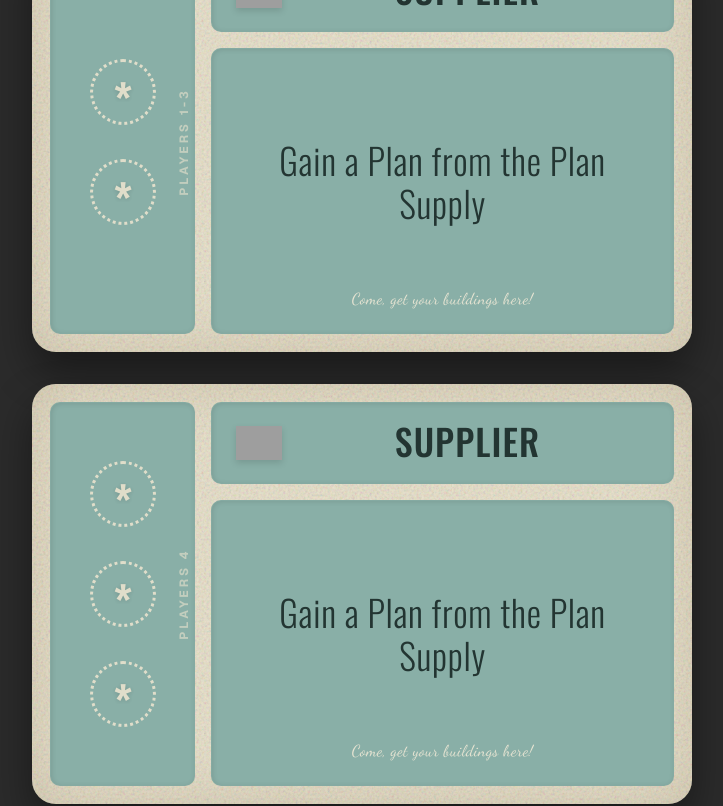
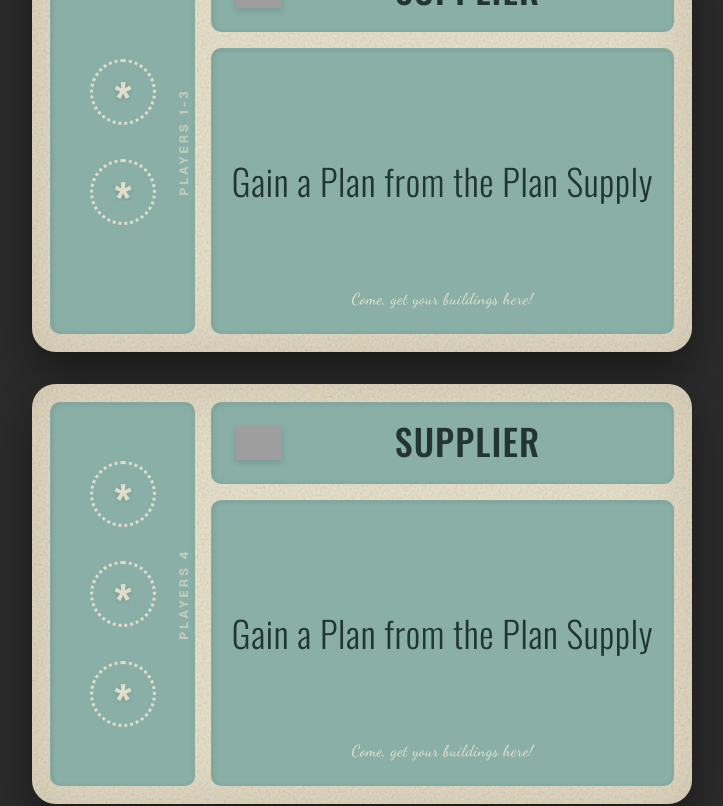
Before and after one commit to simonphan1405/mint-works, a Next.js app: page / in a window 1280 px wide. Shown: the part 1020-1826 px from the top of the page, without its empty margins (278-1001 px from the left). Built offline with nearby package versions, Linux system fonts and the light colour scheme; grey boxes are pictures that could not be loaded.

Commit message:
feat: implement StarTokenGroup and add text parsing to LocationCard for dynamic icon rendering, plus update location data.

```diff
--- a/components/LocationCard.tsx
+++ b/components/LocationCard.tsx
@@ -1,5 +1,6 @@
 import React, { ReactNode } from "react";
-import { TokenGroup } from "./TokenGroup";
+import { MintTokenGroup } from "./MintTokenGroup";
+import { StarTokenGroup } from "./StarTokenGroup";
 
 export interface LocationCardProps {
   title: string;
@@ -13,6 +14,54 @@ export interface LocationCardProps {
   ownerText?: string;
   ownerTokensCount?: number;
 }
+
+const parseTextWithIcons = (text: string) => {
+  if (!text) return null;
+  const parts = text.split(/(\[MINT\]|\[MINT_\d+\]|\[STAR\]|\[STAR_\d+\]|\n)/g);
+  return parts.map((part, i) => {
+    if (part === '[MINT]') return (
+      <span key={i} className="inline-block align-middle mx-[4px] mt-[-6px]">
+        <MintTokenGroup count={1} />
+      </span>
+    );
+    if (part.startsWith('[MINT_')) {
+      const count = parseInt(part.replace('[MINT_', '').replace(']', ''), 10);
+      return (
+        <span key={i} className="inline-block align-middle mx-[4px] mt-[-6px]">
+          <MintTokenGroup count={count} />
+        </span>
+      );
+    }
+    if (part === '[STAR]') return (
+      <span key={i} className="inline-block align-text-bottom mx-[2px]">
+        <StarTokenGroup count={1} />
+      </span>
+    );
+    if (part.startsWith('[STAR_')) {
+      const count = parseInt(part.replace('[STAR_', '').replace(']', ''), 10);
+      return (
+        <span key={i} className="inline-block align-text-bottom mx-[2px]">
+          <StarTokenGroup count={count} />
+        </span>
+      );
+    }
+    if (part === '\n') return <br key={i} />;
+    return part;
+  });
+};
+
+const renderActionRow = (text: string, count: number = 0, isSecondary: boolean = false) => (
+  <div className="text-center text-[#233532] leading-[1.2]">
+    <span className={`${isSecondary ? 'text-[32px]' : 'text-[36px]'} font-[family-name:var(--font-oswald)] font-light tracking-[0.02em] align-middle`}>
+      {parseTextWithIcons(text)}
+    </span>
+    {count > 0 ? (
+      <span className={`inline-block align-middle ml-2 ${isSecondary ? 'scale-90 origin-left' : ''}`}>
+        <MintTokenGroup count={count} />
+      </span>
+    ) : null}
+  </div>
+);
 
 export function LocationCard({
   title,
@@ -89,15 +138,8 @@ export function LocationCard({
           <div className="flex-1 bg-[#89AFA7] rounded-[10px] border border-[#7C9E96]/30 shadow-[inset_1px_1px_5px_rgba(0,0,0,0.1)] flex flex-col relative items-center justify-center">
             {/* Action */}
             {actionText && (
-              <div className="mt-[-20px] text-center text-[#233532] px-[36px] leading-[1.2]">
-                <span className="text-[36px] font-[family-name:var(--font-oswald)] font-light tracking-[0.02em] align-middle">
-                  {actionText}
-                </span>
-                {tokensCount ? (
-                  <span className="inline-block align-middle ml-2">
-                    <TokenGroup count={tokensCount} />
-                  </span>
-                ) : null}
+              <div className="mt-[-20px] flex flex-col items-center justify-center gap-1 w-full relative z-10 px-2">
+                {renderActionRow(actionText, tokensCount, false)}
               </div>
             )}
 
@@ -138,7 +180,7 @@ export function LocationCard({
                     </span>
                     {ownerTokensCount ? (
                       <span className="inline-block align-middle ml-1">
-                        <TokenGroup count={ownerTokensCount} />
+                        <MintTokenGroup count={ownerTokensCount} />
                       </span>
                     ) : null}
                   </div>
--- a/components/TokenGroup.tsx
+++ b/components/MintTokenGroup.tsx
@@ -8,7 +8,7 @@ export const MintToken = ({ className = "" }: { className?: string }) => (
   />
 );
 
-export const TokenGroup = ({ count }: { count: number }) => {
+export const MintTokenGroup = ({ count }: { count: number }) => {
   if (count <= 0) return null;
   return (
     <div className="inline-flex -space-x-[20px] items-center">
--- /dev/null
+++ b/components/StarTokenGroup.tsx
@@ -0,0 +1,31 @@
+export const StarToken = ({ className = "" }: { className?: string }) => (
+  <svg
+    viewBox="0 0 24 24"
+    className={`w-11 h-11 shrink-0 ${className}`}
+    style={{ filter: "drop-shadow(1px 1px 1px rgba(0,0,0,0.15))" }}
+  >
+    <path
+      fill="#fdfdfd"
+      stroke="#555"
+      strokeWidth="1.5"
+      strokeLinejoin="round"
+      d="M12 2l3.09 6.26L22 9.27l-5 4.87 1.18 6.88L12 17.77l-6.18 3.25L7 14.14 2 9.27l6.91-1.01L12 2z"
+    />
+  </svg>
+);
+
+export const StarTokenGroup = ({ count }: { count: number }) => {
+  if (count <= 0) return null;
+  return (
+    <div className="inline-flex items-center">
+      {Array.from({ length: count }).map((_, i) => (
+        <StarToken
+          key={i}
+          className={
+            ["z-0", "z-10", "z-20", "z-30", "z-40", "z-50"][i] || "z-50"
+          }
+        />
+      ))}
+    </div>
+  );
+};
--- a/data/locations.ts
+++ b/data/locations.ts
@@ -107,4 +107,46 @@ export const locations: LocationData[] = [
     flavorText: "Hey! Listen!",
     iconUrl: "https://static.thenounproject.com/png/4221-200.png",
   },
+  {
+    id: "crowdfunder",
+    title: "CROWDFUNDER",
+    points: [1],
+    playersText: "",
+    actionText: "Gain [MINT_3]\nEach other player gains [MINT]",
+    tokensCount: 0,
+    flavorText: "We can all gain from this!",
+    iconUrl: "https://cdn-icons-png.freepik.com/512/74/74595.png",
+  },
+  {
+    id: "recycler",
+    title: "RECYCLER",
+    points: [1],
+    playersText: "",
+    actionText:
+      "Lose a plan you own, then\ngain [MINT] equal to the sum of its\ncost and printed [STAR] value.",
+    tokensCount: 0,
+    flavorText: "Nobody wanted that anyway...",
+    iconUrl: "https://cdn-icons-png.freepik.com/512/74/74595.png",
+  },
+  {
+    id: "swap_meet",
+    title: "SWAP MEET",
+    points: [2],
+    playersText: "",
+    actionText:
+      "Exchange a Building or Plan\nin your Neighborhood with one\nfrom the Plan Supply.",
+    tokensCount: 0,
+    flavorText: "I think I want that instead...",
+    iconUrl: "https://cdn-icons-png.freepik.com/512/74/74595.png",
+  },
+  {
+    id: "temp_agency",
+    title: "TEMP AGENCY",
+    points: ["1+"],
+    playersText: "",
+    actionText: "Use an occupied Location space",
+    tokensCount: 0,
+    flavorText: "A little help here?",
+    iconUrl: "https://cdn-icons-png.freepik.com/512/74/74595.png",
+  },
 ];
```
